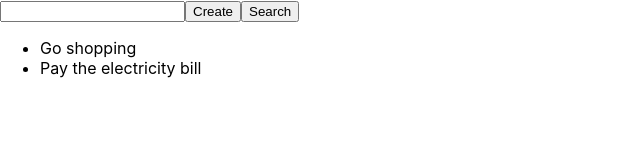
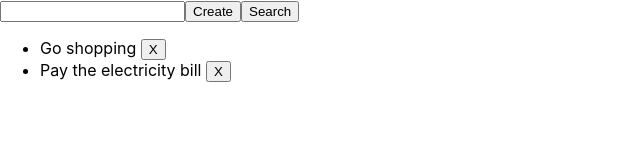
Before and after one commit to tintin0503/react-learning, a React (Create React App) app: page / in a window 1280 px wide. Shown: the top 160 px of the page, without its empty margins (0-640 px from the left). Built offline with nearby package versions, Linux system fonts and the light colour scheme.

Commit message:
useCallback

```diff
--- a/src/App.tsx
+++ b/src/App.tsx
@@ -1,4 +1,4 @@
-import React, { ChangeEvent, useEffect, useMemo, useState } from 'react'
+import React, { ChangeEvent, useCallback, useEffect, useMemo, useState } from 'react'
 import logo from './logo.svg'
 import './App.css'
 import List, { Todo } from './components/List'
@@ -41,6 +41,24 @@ function App() {
       }),
     [todoList, term]
   )
+
+  const handleDelete = useCallback(
+    (taskId: number) => {
+      console.log('handleDelete....')
+      const newTodoList = todoList.filter(todo => todo.id !== taskId)
+      setTodoList(newTodoList)
+    },
+    [todoList]
+  )
+
+  const printTodoList = useCallback(() => {
+    console.log('Changeing todoList', todoList)
+  }, [todoList])
+
+  useEffect(() => {
+    printTodoList()
+  }, [todoList, printTodoList])
+
   return (
     <>
       <input
@@ -50,7 +68,7 @@ function App() {
       />
       <button onClick={handleCreate}>Create</button>
       <button onClick={handleSearch}>Search</button>
-      <List todoList={!!term ? filteredTodoList : todoList} />
+      <List todoList={!!term ? filteredTodoList : todoList} handleDelete={handleDelete} />
     </>
   )
 }
--- a/src/components/List.tsx
+++ b/src/components/List.tsx
@@ -8,17 +8,18 @@ export type Todo = {
 
 interface Props {
   todoList: Todo[]
+  handleDelete: (id: number) => void
 }
 
-const List: FC<Props> = ({ todoList }) => {
+const List: FC<Props> = ({ todoList, handleDelete }) => {
   useEffect(() => {
     // This effect is executed every new render
-    // console.log('Rendering <List />')
+    console.log('Rendering <List />')
   })
   return (
     <ul>
       {todoList.map(todo => (
-        <Task key={todo.id} id={todo.id} task={todo.task} />
+        <Task key={todo.id} id={todo.id} task={todo.task} handleDelete={handleDelete} />
       ))}
     </ul>
   )
--- a/src/components/Task.tsx
+++ b/src/components/Task.tsx
@@ -3,14 +3,19 @@ import { FC, memo, useEffect } from 'react'
 interface Props {
   id: number
   task: string
+  handleDelete: (id: number) => void
 }
 
-const Task: FC<Props> = ({ task }) => {
+const Task: FC<Props> = ({ id, task, handleDelete }) => {
   useEffect(() => {
-    // console.log('Rendering <Task />', task)
+    console.log('Rendering <Task />', task)
   })
 
-  return <li>{task}</li>
+  return (
+    <li>
+      {task} <button onClick={() => handleDelete(id)}>X</button>
+    </li>
+  )
 }
 
 export default memo(Task)
```
